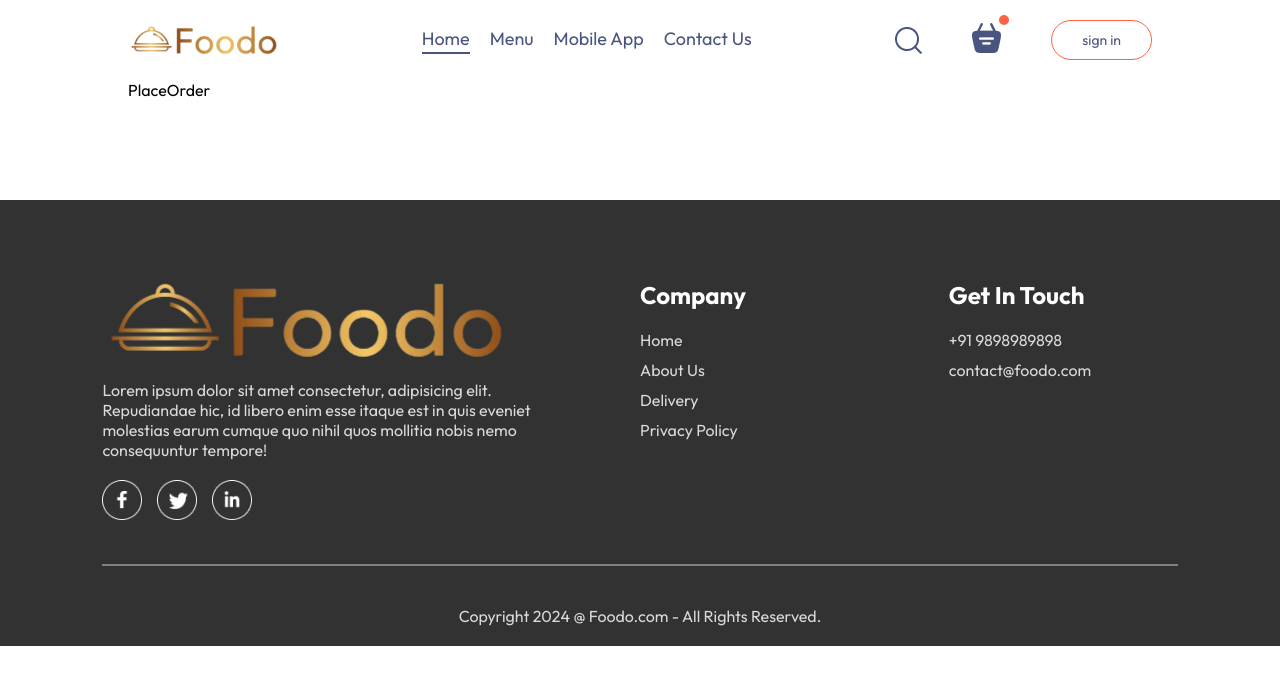
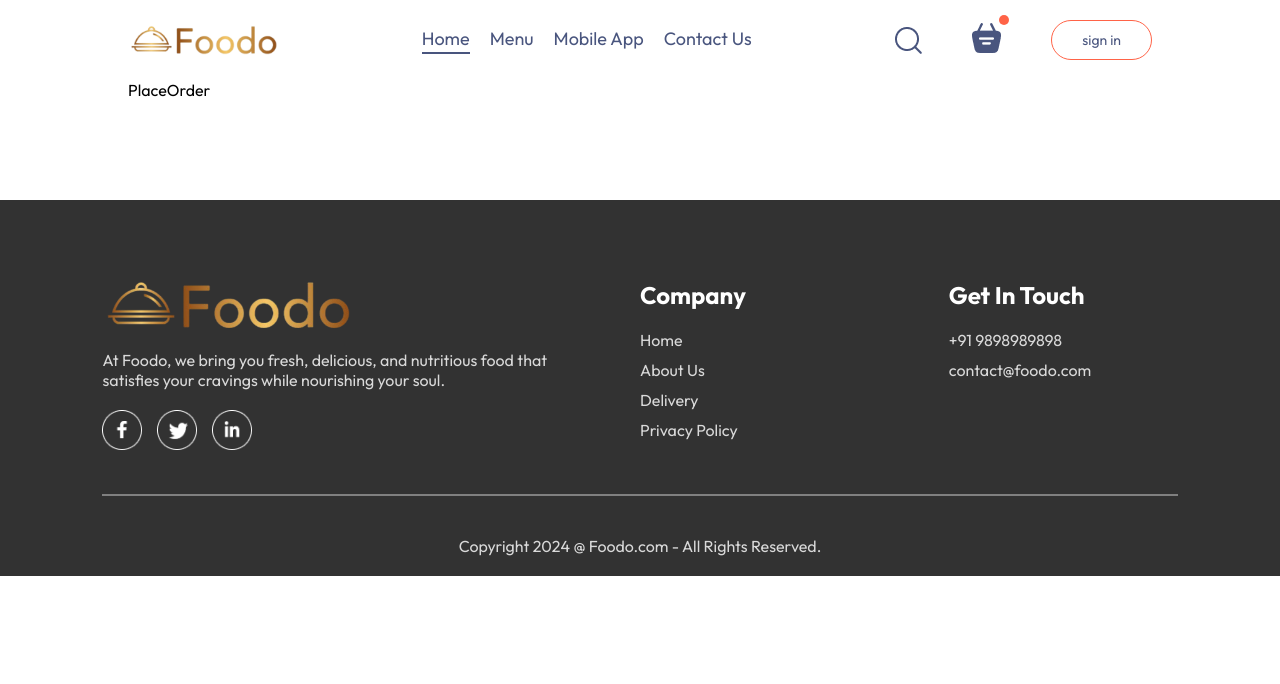
Before and after one commit to Udit-exe/FOODDELIVERY, a React (Vite) app in the folder frontend/: page /order in a window 1280 px wide. Shown: the top 684 px of the page. Built offline with nearby package versions, Linux system fonts and the light colour scheme.

Commit message:
Working on AppDownnload page

```diff
--- a/frontend/src/components/Footer/Footer.css
+++ b/frontend/src/components/Footer/Footer.css
@@ -29,6 +29,9 @@
 .footer-content-right h2 , .footer-content-center h2{
     color: white;
 }
+.footer-content-left img{
+    width: 250px;
+}
 .footer-social-icons img{
     width: 40px;
     margin-right: 15px;
--- a/frontend/src/components/Footer/Footer.jsx
+++ b/frontend/src/components/Footer/Footer.jsx
@@ -8,7 +8,7 @@ const Footer = () => {
         <div className="footer-content">
             <div className="footer-content-left">
                 <img src={assets.logo} alt="" />
-                <p>Lorem ipsum dolor sit amet consectetur, adipisicing elit. Repudiandae hic, id libero enim esse itaque est in quis eveniet molestias earum cumque quo nihil quos mollitia nobis nemo consequuntur tempore!</p>
+                <p>At Foodo, we bring you fresh, delicious, and nutritious food that satisfies your cravings while nourishing your soul.</p>
                 <div className="footer-social-icons">
                     <img src={assets.facebook_icon} alt="" />
                     <img src={assets.twitter_icon} alt="" />
```
Also changed, not shown: frontend/src/components/AppDownload/AppDownload.css (added), frontend/src/components/AppDownload/AppDownload.jsx (added).
